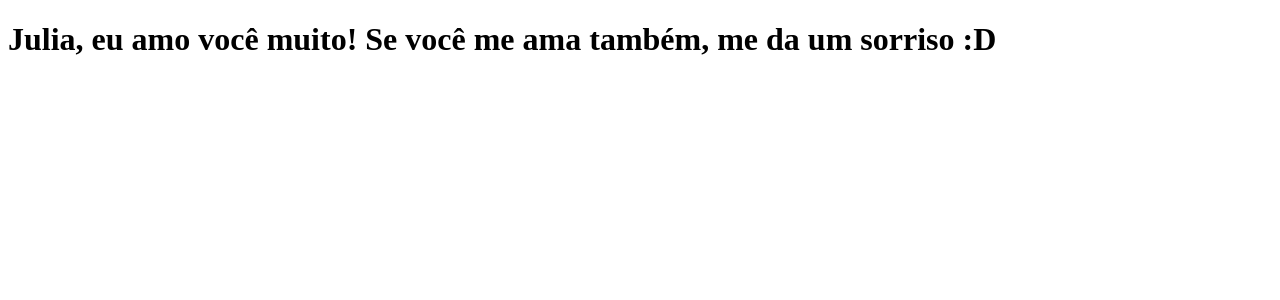
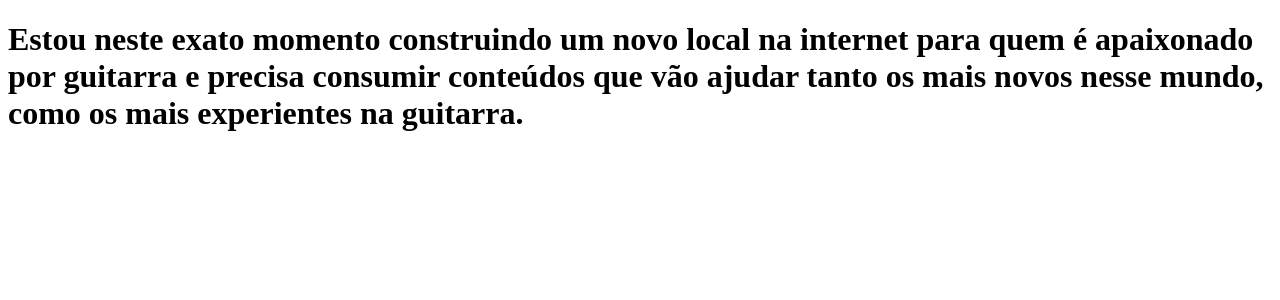
Before and after one commit to cleyssonsantos/onguitar, a Next.js app: page / in a window 1280 px wide. Shown: the top 300 px of the page. Built offline with nearby package versions, Linux system fonts and the light colour scheme.

Commit message:
Atualizando  e  para real sentido do projeto

```diff
--- a/pages/index.js
+++ b/pages/index.js
@@ -1,7 +1,10 @@
 function Home() {
   return (
     <h1>
-      Julia, eu amo você muito! Se você me ama também, me da um sorriso :D
+      Estou neste exato momento construindo um novo local na internet para quem
+      é <b>apaixonado por guitarra</b> e precisa consumir conteúdos que vão
+      ajudar tanto os mais novos nesse mundo, como os mais experientes na
+      guitarra.
     </h1>
   );
 }
```
Also changed, not shown: 1 other file (tests, documents, lock files or other folders).
